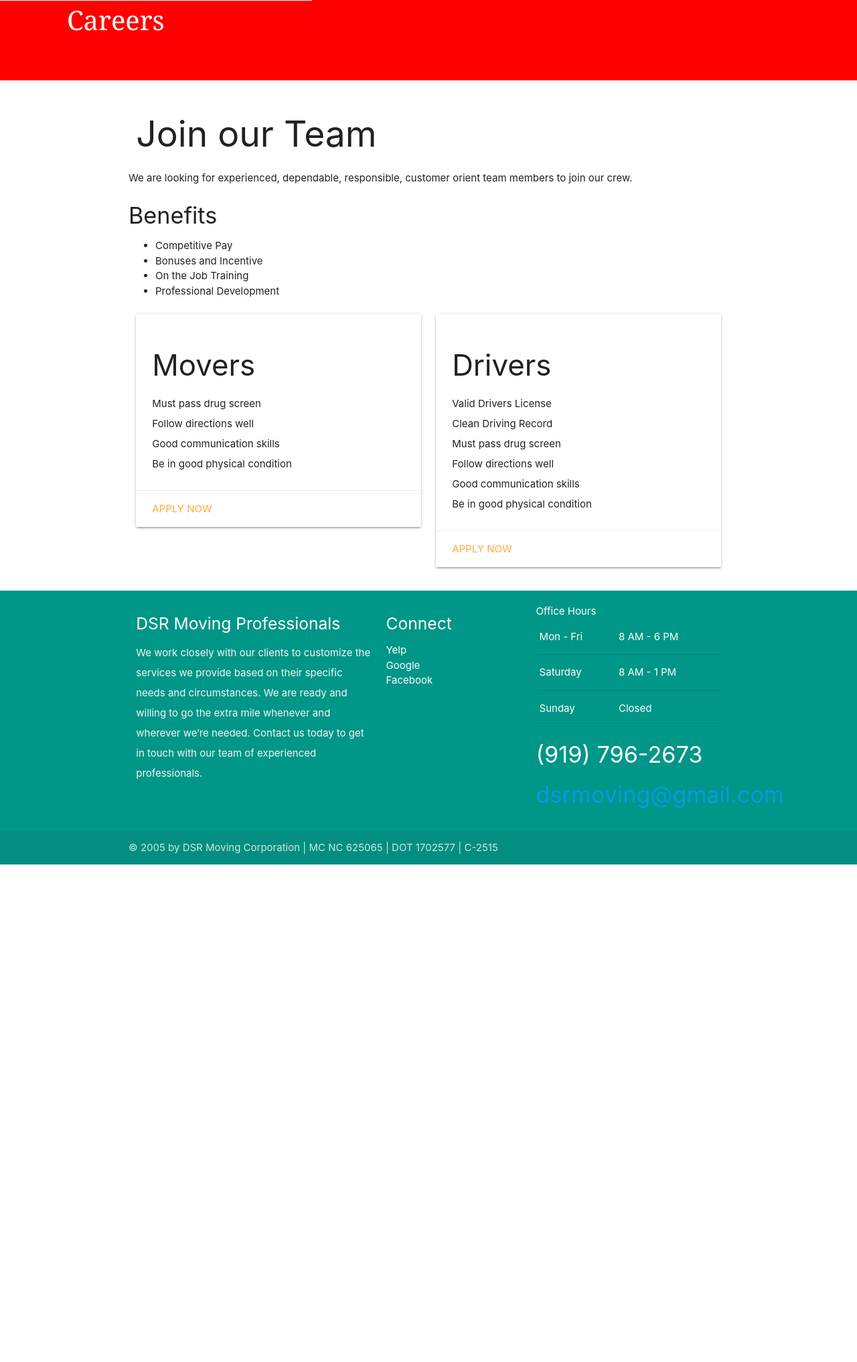
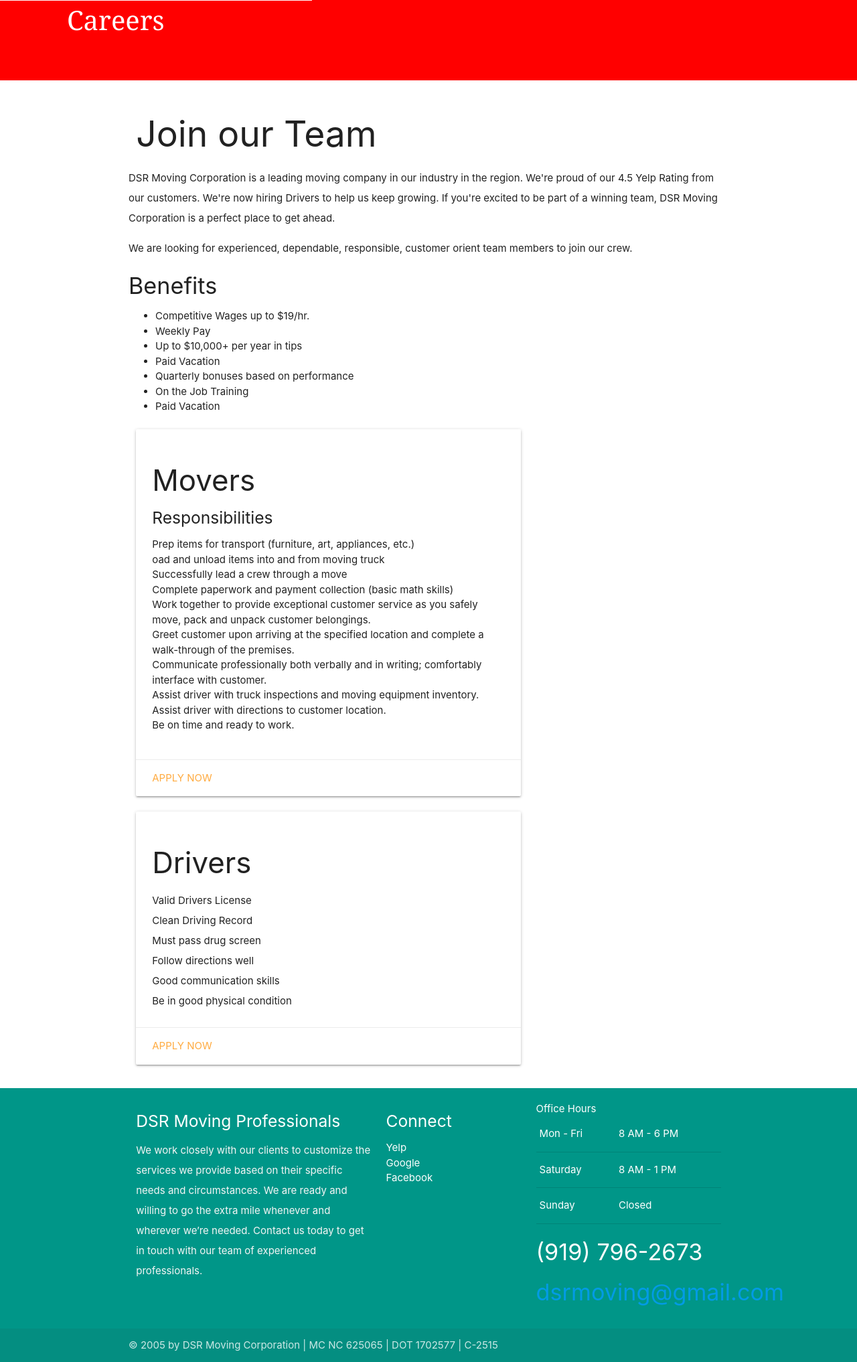
Before and after one commit to lamanaml/dsrmoving, a PHP site: page /careers.php in a window 1280 px wide. Shown: the part 64-2098 px from the top of the page at 67% size. Before the commit the page ends 1355 px from the top, so only its background shows below. Run offline with PHP 8.4, Linux system fonts and the light colour scheme; some libraries are stand-ins or nearby versions.

Commit message:
updated contact

```diff
--- a/careers.php
+++ b/careers.php
@@ -26,35 +26,50 @@
 <div class="container">
 <div class="row">
       <div class="col s12"><h2 class="header">Join our Team</h2></div>
+      <p>DSR Moving Corporation is a leading moving company in our industry in the region. We're proud of our 4.5 Yelp Rating from our customers. We're now hiring Drivers to help us keep growing. If you're excited to be part of a winning team, DSR Moving Corporation is a perfect place to get ahead.
       <p>We are looking for experienced, dependable, responsible, customer orient team members to join our crew.</p>
       <div>
          <h4 >Benefits</h4>
          <ul class="browser-default">
-            <li  >Competitive Pay</li>
-            <li >Bonuses and Incentive</li>
+           <li>Competitive Wages up to $19/hr.</li>
+           <li>Weekly Pay</li>
+           <li>Up to $10,000+ per year in tips</li>
+           <li>Paid Vacation</li>
+          <li >Quarterly bonuses based on performance
+</li>
             <li >On the Job Training</li>
-            <li >Professional Development</li>
+            <li >Paid Vacation</li>
 
             </ul>
       </div>
-      <div class="col s6">
+      <div class="col l8 s12">
          <div >
        <div class="card horizontal">
        <div class="card-stacked">
         <div class="card-content">
             <h3 class="header">Movers</h3>
-          <p>Must pass drug screen</p>
-          <p>Follow directions well</p>
-          <p>Good communication skills</p>
-          <p>Be in good physical condition</p>
+             <h5 class="header">Responsibilities</h5>
+             <ul>
+        <li> Prep items for transport (furniture, art, appliances, etc.) </li>
+ <li>oad and unload items into and from moving truck</li>
+ <li>Successfully lead a crew through a move</li>
+ <li>Complete paperwork and payment collection (basic math skills)</li>
+ <li>Work together to provide exceptional customer service as you safely move, pack and unpack customer belongings.</li>
+ <li>Greet customer upon arriving at the specified location and complete a walk-through of the premises.</li>
+ <li>Communicate professionally both verbally and in writing; comfortably interface with customer.</li>
+ <li>Assist driver with truck inspections and moving equipment inventory.</li>
+ <li>Assist driver with directions to customer location. </li>
+ <li>Be on time and ready to work.</li>
+</ul>
+
             </div>
         <div class="card-action">
-          <a href="https://form.jotform.com/70485863406159">Apply Now</a>
+          <a href="https://form.jotform.com/200367564686161">Apply Now</a>
         </div>
       </div>
     </div>
   </div></div>
-      <div class="col s6">
+      <div class="col l8 s12">
           <div >
          <div class="card horizontal">
             <div class="card-stacked">
@@ -69,7 +84,7 @@
 
             </div>
          <div class="card-action">
-            <a href="https://form.jotform.com/70485863406159">Apply Now</a>
+            <a href="https://form.jotform.com/200367564686161">Apply Now</a>
          </div>
          </div>
     </div>
--- a/contact.php
+++ b/contact.php
@@ -25,7 +25,7 @@
 <!-- <Main Content> -->
 <div class="container">
 <div class="row">
-      <div class="col s12"><h2 class="header">Contact Info</h2></div>
+      <div class="col l8 s12"><h2 class="header">Contact Info</h2></div>
       <p>We move to and from The Triangle Area (Raleigh, Durham, Chapel Hill) and the Triad (Greensboro, Winston Salem, High Point) and surrounding areas.</p>
       <p>Questions or comments about your upcoming move? We are happy to help!</p>
 
```
